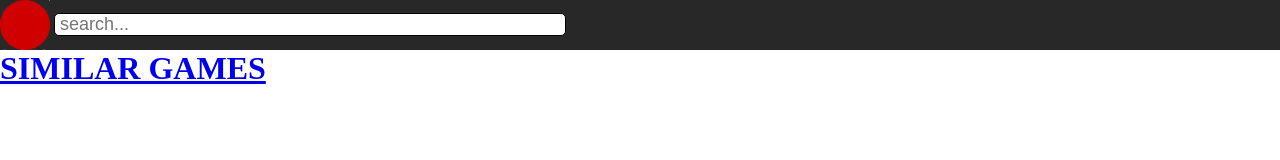
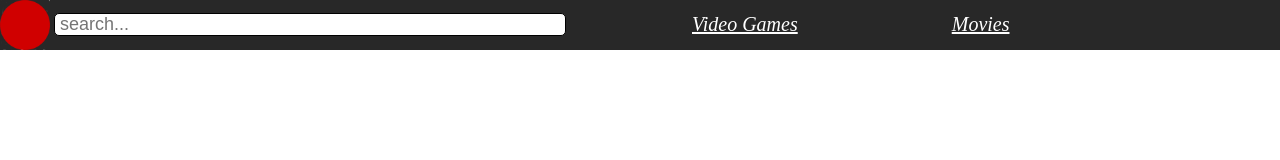
Before and after one commit to BenoitKuzak/Comp307Website, a plain HTML site: page headPage.html in a window 1280 px wide. Drawn offline with Linux system fonts and the light colour scheme.

Commit message:
added header

```diff
--- a/common.css
+++ b/common.css
@@ -35,6 +35,31 @@ body {
     border-radius: 5px;
     padding: 0px 5px;
 }
+
+.header .headerElement1 {
+    position: relative;
+    display: inline-block;
+    vertical-align: top;
+    margin-top: 12.5px;
+    margin-left: 134px;
+    font-size: 20px;
+    font-style: oblique;
+}
+
+.header a {
+    color: white;
+}
+
+.header .headerElement2 {
+    position: relative;
+    display: inline-block;
+    vertical-align: top;
+    margin-top: 12.5px;
+    margin-left: 150px;
+    font-size: 20px;
+    font-style: oblique;
+}
+
 /* Content portion */
 .content {
     margin-top: 50px;
--- a/headPage.html
+++ b/headPage.html
@@ -21,11 +21,15 @@
         <div class='search-bar'>
             <input type='text' placeholder='search...'/>
         </div>
-    </div>
-    <div class='content'>
-        <div id = "title">
-            <h1> <a id = "titleLink" href="headPage.html"> SIMILAR GAMES </a></h1>
+        <div class = "headerElement1">
+            <a href="test.html">
+                Video Games
+            </a>
+        </div>
+        <div class = "headerElement2">
+            <a href="test.html">
+                Movies
+            </a>
         </div>
     </div>
-
 </body>
```
